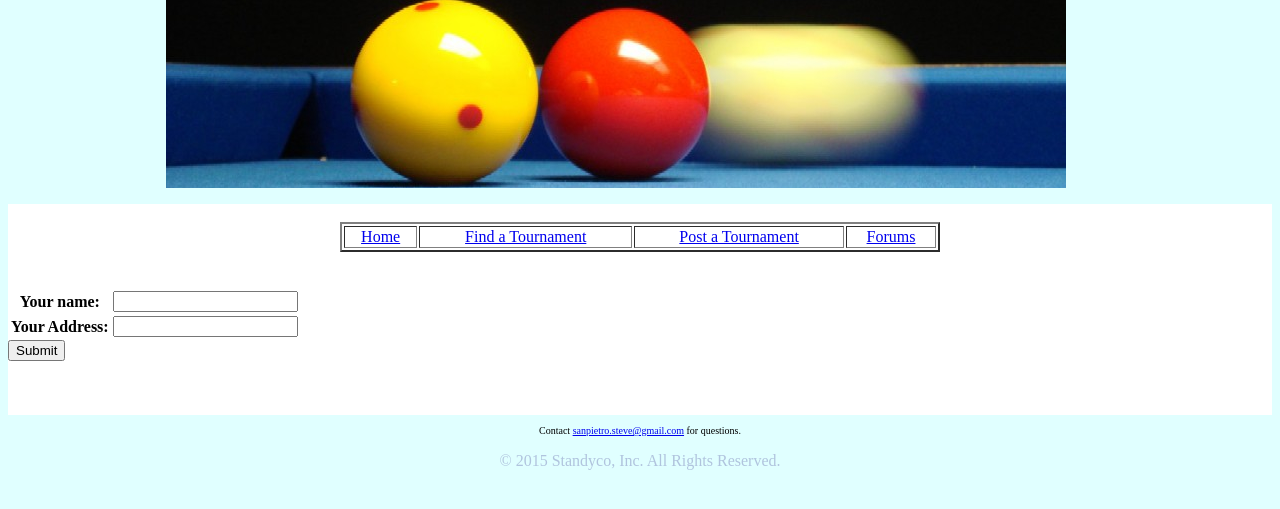
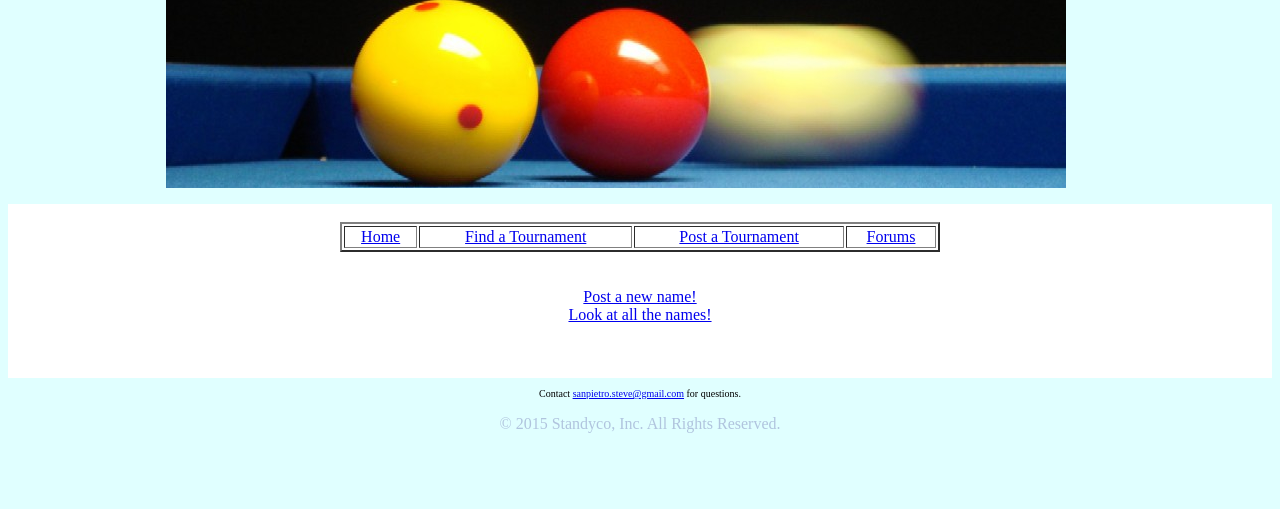
Before and after one commit to sanp/standyco-poolapp, a Django app: page /tournaments/post/ in a window 1280 px wide. Shown: the part 62-571 px from the top of the page. Run offline with Django 3.2, Linux system fonts and the light colour scheme.

Commit message:
Created basic post page manually (not using Django forms) for Names

```diff
--- a/poolapp/apps/post/models.py
+++ b/poolapp/apps/post/models.py
@@ -6,6 +6,7 @@ from localflavor.us.models import USStateField
 
 class Name(models.Model):
 
+  name_id = models.AutoField(primary_key=True)
   your_name = models.CharField(max_length=70)
   your_address = models.CharField(max_length=100)
 
--- a/poolapp/apps/post/templates/post/index.html
+++ b/poolapp/apps/post/templates/post/index.html
@@ -4,12 +4,8 @@
 
 {% block content %}
 
-<form action="/your-name/" method="post">
-    {% csrf_token %}
-    <table>
-        {{ form.as_table }}
-    </table>
-    <input type="submit" value="Submit" />
-</form>
+    <center><a href="name/upload.html">Post a new name!</a><br /></center>
+
+    <center><a href="names">Look at all the names!</a><br /></center>
 
 {% endblock %}
--- a/poolapp/apps/post/urls.py
+++ b/poolapp/apps/post/urls.py
@@ -3,5 +3,13 @@ from django.conf.urls import patterns, url
 from poolapp.apps.post import views
 
 urlpatterns = patterns('',
-    url(r'^$', views.index, name='index'),
+  url(r'^$', views.index, name='index'),
+  url(r'^names$', views.detail, name='detail'),
+
+  # Posting content
+#   url(r'^name/(?P<name_id>\d+)/name_detail.html$', views.name_detail,
+#     name='name_detail'),
+  # Link the view views.post_upload to URL post/upload.html
+  url(r'^name/upload.html$', views.name_upload, name='name_upload'),
+
 )
--- a/poolapp/apps/post/views.py
+++ b/poolapp/apps/post/views.py
@@ -7,22 +7,48 @@ from django.template import RequestContext
 from django.shortcuts import render
 from django.http import HttpResponseRedirect
 
-from poolapp.apps.post.forms import NameForm
+from poolapp.apps.post.models import Name
+
+# def index(request):
+#     # if this is a POST request we need to process the form data
+#     if request.method == 'POST':
+#         # create a form instance and populate it with data from the request:
+#         form = NameForm(request.POST)
+#         # check whether it's valid:
+#         if form.is_valid():
+#             # process the data in form.cleaned_data as required
+#             # ...
+#             # redirect to a new URL:
+#             return HttpResponseRedirect('/thanks/')
+#
+#     # if a GET (or any other method) we'll create a blank form
+#     else:
+#         form = NameForm()
+#
+#     return render(request, 'post/index.html', {'form': form})
 
 def index(request):
-    # if this is a POST request we need to process the form data
-    if request.method == 'POST':
-        # create a form instance and populate it with data from the request:
-        form = NameForm(request.POST)
-        # check whether it's valid:
-        if form.is_valid():
-            # process the data in form.cleaned_data as required
-            # ...
-            # redirect to a new URL:
-            return HttpResponseRedirect('/thanks/')
+  return render(request, 'post/index.html', {})
 
-    # if a GET (or any other method) we'll create a blank form
-    else:
-        form = NameForm()
+def detail(request):
+  name_list = Name.objects.all()
+  context = {'name_list': name_list}
+  return render(request, 'post/detail.html', context)
 
-    return render(request, 'post/index.html', {'form': form})
+
+###
+
+# http://www.pythoncentral.io/writing-views-to-upload-posts-for-your-first-python-django-application/
+from django.core.urlresolvers import reverse
+from django.http import HttpResponseRedirect
+
+# Add the following function to the end of myblog/views.py
+def name_upload(request):
+  if request.method == 'GET':
+    return render(request, 'post/name_upload.html', {})
+  elif request.method == 'POST':
+    name = Name.objects.create(your_name=request.POST['name'],
+        your_address=request.POST['address'])
+    # No need to call post.save() at this point -- it's already saved.
+#     return HttpResponseRedirect(reverse('post/detail'))
+    return render(request, 'post/success.html', {})
```
Also changed, not shown: poolapp/apps/post/templates/post/detail.html (added, +18 -0 lines), poolapp/apps/post/templates/post/name_upload.html (added, +17 -0 lines), poolapp/apps/post/templates/post/success.html (added, +11 -0 lines), db.sqlite3, poolapp/apps/post/migrations/0011_auto_20150418_1913.py (added), 10 other files.
